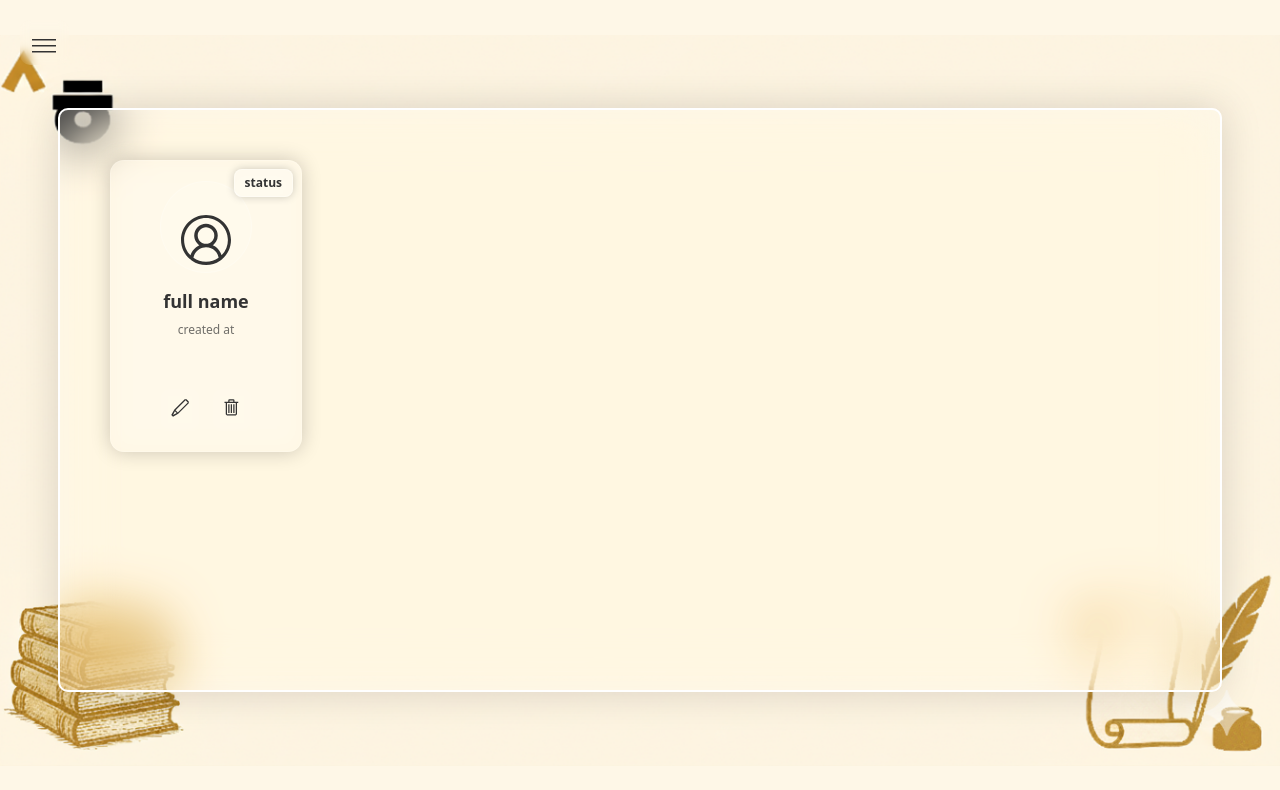
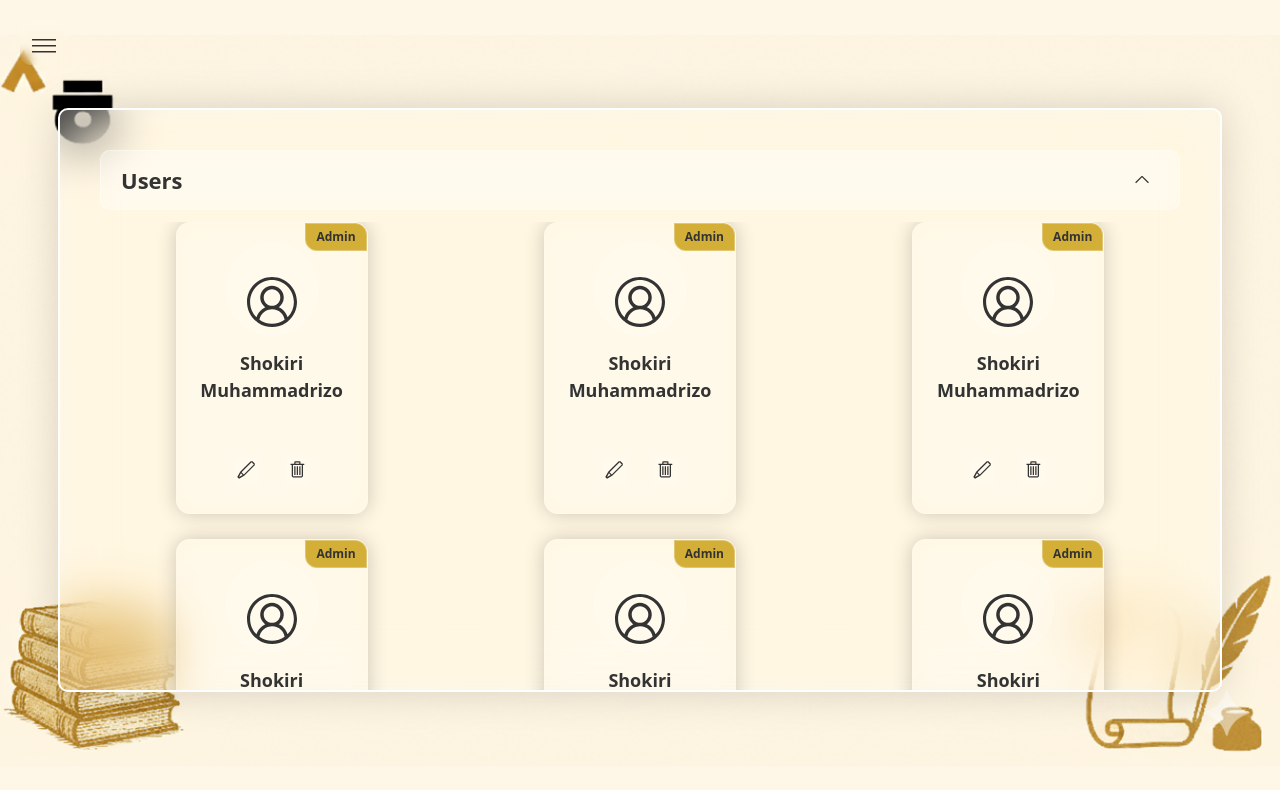
Before and after one commit to ilhomn/digital-gradebook, a React (Vite) app: page /admin-panel/manage-users in a window 1280 px wide. Shown: the top 790 px of the page. Built offline with nearby package versions, Linux system fonts and the light colour scheme; sample sign-in values are in the browser's storage; a web font is replaced by a local one.

Commit message:
added dropdowns for users and groups

```diff
--- a/src/components/adminPanel/users/ManageUsers.css
+++ b/src/components/adminPanel/users/ManageUsers.css
@@ -5,10 +5,54 @@
     padding: 40px;
 }
 
+.section-header {
+    font-size: 22px;
+    font-weight: 700;
+    padding: 12px 20px;
+
+    border-radius: 10px;
+    margin-bottom: 12px;
+
+    background: rgba(255, 255, 255, 0.25);
+    backdrop-filter: blur(14px);
+    border: 1px solid rgba(255, 255, 255, 0.4);
+
+    color: var(--color-gray-dark);
+    display: flex;
+    justify-content: space-between;
+    align-items: center;
+
+    cursor: pointer;
+    transition: background 0.25s ease;
+}
+
+.section-header:hover {
+    background: rgba(255, 255, 255, 0.35);
+}
+
+.collapsible-content {
+    overflow: hidden;
+    max-height: 0;
+    opacity: 0;
+
+    transition:
+        max-height 0.45s ease,
+        opacity 0.35s ease,
+        padding 0.35s ease;
+}
+
+.collapsible-content.open {
+    max-height: 2000px; /* large enough */
+    opacity: 1;
+    padding-bottom: 20px;
+}
+
 .glass-board {
     width: 90%;
     max-width: 1500px;
-    min-height: 500px;
+    max-height: 500px;
+
+    /* max-height: 50%; */
 
     padding: 40px;
     border-radius: 10px;
@@ -22,15 +66,58 @@
 
     display: flex;
     flex-direction: column;
+
+    overflow: hidden;
+    overflow-y: auto;
 }
 
+.glass-board::-webkit-scrollbar {
+    width: 6px;
+}
+
+.glass-board::-webkit-scrollbar-thumb {
+    background: rgba(0,0,0,0.25);
+    border-radius: 10px;
+}
+
+.glass-board::-webkit-scrollbar-track {
+    background: transparent;
+}
+
+.section-label {
+    font-size: 22px;
+    font-weight: 700;
+
+    margin-bottom: 15px;
+
+    color: var(--color-gray-dark);
+
+    padding: 8px 14px;
+    border-radius: 8px;
+
+    background: rgba(255, 255, 255, 0.2);
+    backdrop-filter: blur(12px);
+    border: 1px solid rgba(255, 255, 255, 0.3);
+
+    display: inline-block;
+}
 .users-container {
+    display: flex;
+    flex-direction: column;
+    width: 100%;
+    max-width: 1400px;
+    padding: 10px;
+}
+
+.users-grid {
     display: grid;
     gap: 25px;
-    padding: 10px;
-    width: 90%;
-    max-width: 1400px;
     grid-template-columns: repeat(auto-fill, minmax(260px, 1fr));
+    justify-items: center;
+}
+
+.groups-grid {
+    border: 1px solid violet;
 }
 
 /* ------------------------- USER CARD ------------------------- */
@@ -39,7 +126,6 @@
     display: flex;
     flex-direction: column;
     align-items: center;
-
     width: 150px;
     height: 250px;
 
@@ -144,11 +230,11 @@
 /* Status badge in top-right corner */
 .status-badge {
     position: absolute;
-    top: 8px;
-    right: 8px;
+    top: 0px;
+    right: 0px;
 
     padding: 4px 10px;
-    border-radius: 8px;
+    /* border-radius: 8px; */
 
     background: rgba(255, 255, 255, 0.2);
     backdrop-filter: blur(6px);
@@ -158,6 +244,8 @@
     color: var(--color-gray-dark);
 
     border: 1px solid rgba(255, 255, 255, 0.3);
-
-    box-shadow: 0 0 8px rgba(0,0,0,0.2);
+    background-color: var(--color-accent);
+    border-top-right-radius: 12px;
+    border-bottom-left-radius: 12px;
+    /* box-shadow: 0 0 8px rgba(0,0,0,0.2); */
 }
--- a/src/components/adminPanel/users/ManageUsers.jsx
+++ b/src/components/adminPanel/users/ManageUsers.jsx
@@ -1,31 +1,69 @@
-import { VscAccount, VscEdit, VscTrash } from 'react-icons/vsc';
-import './ManageUsers.css';
+import { useState } from "react";
+import { VscAccount, VscEdit, VscTrash } from "react-icons/vsc";
+import "./ManageUsers.css";
+import ArrowToggle from "../../resources/ArrowToggle";
 
 const ManageUsers = () => {
+    const [openUsers, setOpenUsers] = useState(true);
+    const [openGroups, setOpenGroups] = useState(false);
+
     return (
         <div className="manage-users-wrapper">
             <div className="glass-board">
-                <div className='users-container'>
-                    <div className='user-card'>
 
-                        {/* STATUS IN CORNER */}
-                        <span className='status-badge'> status </span>
+                {/* USERS SECTION */}
+                <div className="collapsible-section">
+                    <div
+                        className="section-header"
+                        onClick={() => setOpenUsers(!openUsers)}
+                    >
+                        <span>Users</span>
+                        <span className="arrow"> <ArrowToggle open={openUsers} onClick={() => setOpenUsers(!openUsers)} /> </span>
+                    </div>
 
-                        <div className='user-avatar'>
-                            <VscAccount className='avatar' />
-                        </div>
-
-                        <div className='user-info'>
-                            <span className='name'> full name </span>
-                            <span className='created-at'> created at </span>
-                        </div>
-
-                        <div className='manage'>
-                            <button> <VscEdit /> </button>
-                            <button> <VscTrash /> </button>
+                    <div className={`collapsible-content ${openUsers ? "open" : ""}`}>
+                        <div className="users-grid">
+                            {[1,2,3,4,5,6,7,8].map((i) => (
+                                <div className="user-card" key={i}>
+                                    <div className="status-badge">Admin</div>
+                                    <div className="user-avatar">
+                                        <VscAccount className="avatar" />
+                                    </div>
+                                    <div className="user-info">
+                                        <span className="name">Shokiri Muhammadrizo</span>
+                                    </div>
+                                    <div className="manage">
+                                        <button><VscEdit /></button>
+                                        <button><VscTrash /></button>
+                                    </div>
+                                </div>
+                            ))}
                         </div>
                     </div>
                 </div>
+
+                {/* GROUPS SECTION */}
+                <div className="collapsible-section">
+                    <div
+                        className="section-header"
+                        onClick={() => setOpenGroups(!openGroups)}
+                    >
+                        <span>Groups</span>
+                        <span className="arrow"> <ArrowToggle open={openGroups} onClick={() => setOpenGroups(!openGroups)} /> </span>
+                    </div>
+
+                    <div className={`collapsible-content ${openGroups ? "open" : ""}`}>
+                        <div className="groups-list">
+                            {[1,2,3,4,5].map(i => (
+                                <div className="group-card" key={i}>
+                                    <div className="card-group-name">Group {i}</div>
+                                    <div className="card-teacher-name">Teacher A</div>
+                                </div>
+                            ))}
+                        </div>
+                    </div>
+                </div>
+
             </div>
         </div>
     );
--- a/src/components/login/Login.jsx
+++ b/src/components/login/Login.jsx
@@ -29,10 +29,8 @@ function Login() {
 
                     const userData = await getUserData(data.token);
 
-                    if (userData.status === "teacher") {
-                        navigate("/main-page");
-                    } else if (userData.status === "admin") {
-                        navigate("/admin-panel");
+                    if (userData.status) {
+                        navigate("/maing-page");
                     } else {
                         alert("Неизвестная роль пользователя");
                     }
--- a/src/components/mainPage/main/MainPage.css
+++ b/src/components/mainPage/main/MainPage.css
@@ -26,7 +26,7 @@
     grid-template-columns: repeat(4, 1fr);
     gap: 30px;
     max-width: 1400px;
-    margin: 30px auto 0 auto;
+    /* margin: 30px auto 0 auto; */
 }
 
 .group-card {
--- a/src/components/mainPage/main/MainPage.jsx
+++ b/src/components/mainPage/main/MainPage.jsx
@@ -1,4 +1,4 @@
-import React, { useEffect, useRef, useState } from "react";
+import React, { useEffect, useLayoutEffect, useRef, useState } from "react";
 import "./MainPage.css";
 import Tabs from "../tabs/Tabs";
 import { useNavigate } from "react-router-dom";
@@ -17,7 +17,7 @@ function MainPage() {
         setIsSidebarOpen(false);
     };
 
-    useEffect(() => {
+    useLayoutEffect(() => {
         const token = localStorage.getItem("token");
         if (!token) {
             navigate("/");
@@ -27,8 +27,6 @@ function MainPage() {
         async function fetchData() {
             try {
                 setUserData(await getUserData(token));
-
-                console.log(userData);
             } catch (error) {
                 console.error(error);
             }
@@ -52,7 +50,7 @@ function MainPage() {
 
             <div className={`main-content ${isSidebarOpen ? 'sidebar-open' : ''}`}>
                 <div className="groups-list">
-                    {userData && userData.groups && userData.groups.map(item => (
+                    {userData && userData.groups && userData.groups.length != 0 && userData.groups.map(item => (
                         <div className="group-card">
                             <div className="card-group-name"> Name </div>
                             <div className="card-teacher-name"> Teacher </div>
--- /dev/null
+++ b/src/components/resources/Arrow.css
@@ -0,0 +1,20 @@
+.arrow-btn {
+    background: transparent;
+    border: none;
+    cursor: pointer;
+    padding: 6px;
+    display: flex;
+    align-items: center;
+    justify-content: center;
+    color: var(--color-gray-dark);
+}
+
+.arrow-icon {
+    font-size: 22px;
+    transition: transform 0.3s ease;
+}
+
+/* Rotate when "open" */
+.arrow-icon.open {
+    transform: rotate(180deg);
+}
--- /dev/null
+++ b/src/components/resources/ArrowToggle.jsx
@@ -0,0 +1,12 @@
+import { VscChevronDown } from "react-icons/vsc";
+import "./Arrow.css";
+
+const ArrowToggle = ({ open, onClick }) => {
+    return (
+        <button className="arrow-btn" onClick={onClick}>
+            <VscChevronDown className={`arrow-icon ${open ? "open" : ""}`} />
+        </button>
+    );
+};
+
+export default ArrowToggle;
```
